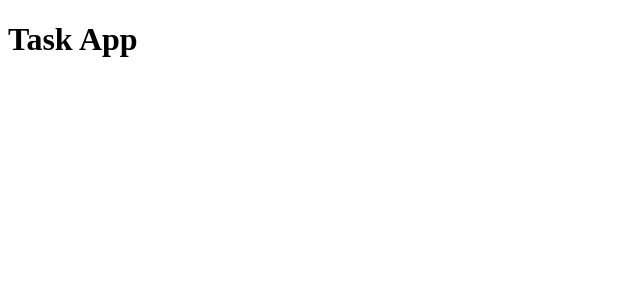
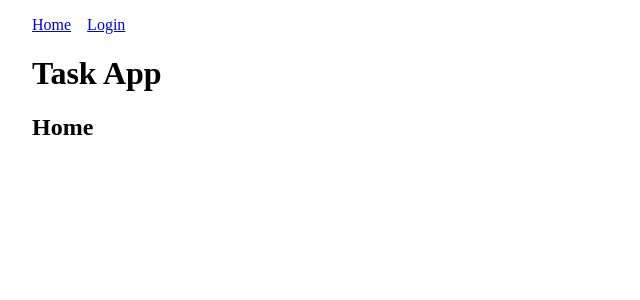
Before and after one commit to adriteka/ironhack-task-app, a Vue app: page / in a window 1280 px wide. Shown: the top 300 px of the page, without its empty margins (0-640 px from the left). Built offline with nearby package versions, Linux system fonts and the light colour scheme.

Commit message:
added BASE_URL to WebHistory

```diff
--- a/package.json
+++ b/package.json
@@ -9,7 +9,8 @@
     "preview": "vite preview"
   },
   "dependencies": {
-    "vue": "^3.2.37"
+    "vue": "^3.2.37",
+    "vue-router": "^4.1.5"
   },
   "devDependencies": {
     "@vitejs/plugin-vue": "^3.1.0",
--- a/src/App.vue
+++ b/src/App.vue
@@ -1,8 +1,27 @@
 <template>
-  <h1>Task App</h1>
+  <header>
+    <nav>
+      <ul>
+        <li><router-link :to="{ name: 'home' }">Home</router-link></li>
+        <li><router-link :to="{ name: 'login' }">Login</router-link></li>
+      </ul>
+    </nav>
+  </header>
+  <main>
+    <h1>Task App</h1>
+    <router-view></router-view>
+  </main>
 </template>
 
 <script setup>
 console.log(process.env.NODE_ENV);
 </script>
-<style scoped></style>
+
+<style scoped>
+ul {
+  display: flex;
+  gap: 1rem;
+  list-style: none;
+  padding: 0;
+}
+</style>
--- /dev/null
+++ b/src/router/index.js
@@ -0,0 +1,21 @@
+import { createRouter, createWebHistory } from "vue-router";
+
+const routes = [
+  {
+    path: "/",
+    name: "home",
+    component: () => import("../views/Home.vue"),
+  },
+  {
+    path: "/login",
+    name: "login",
+    component: () => import("../views/Login.vue"),
+  },
+];
+
+const router = createRouter({
+  history: createWebHistory(import.meta.env.BASE_URL),
+  routes,
+});
+
+export default router;
--- a/src/style.css
+++ b/src/style.css
@@ -0,0 +1,4 @@
+body {
+    width: 95%;
+    margin: 1rem auto;
+}
--- /dev/null
+++ b/src/views/Home.vue
@@ -0,0 +1,11 @@
+<template>
+<h2>Home</h2>
+</template>
+
+<script setup>
+
+</script>
+
+<style scoped>
+
+</style>
--- /dev/null
+++ b/src/views/Login.vue
@@ -0,0 +1,11 @@
+<template>
+<h2>Login</h2>
+</template>
+
+<script setup>
+
+</script>
+
+<style scoped>
+
+</style>
--- a/vite.config.js
+++ b/vite.config.js
@@ -5,5 +5,5 @@
 export default defineConfig({
   plugins: [vue()],
   build: { outDir: "docs" },
-  base: process.env.NODE_ENV === "development" ? "/" : "/ironhack-task-app/",
+  base: process.env.NODE_ENV === "development" ? "/" : "/ironhack-task-app/"
 });
```
Also changed, not shown: src/main.js (+5 -4 lines), 1 other file (tests, documents, lock files or other folders).
